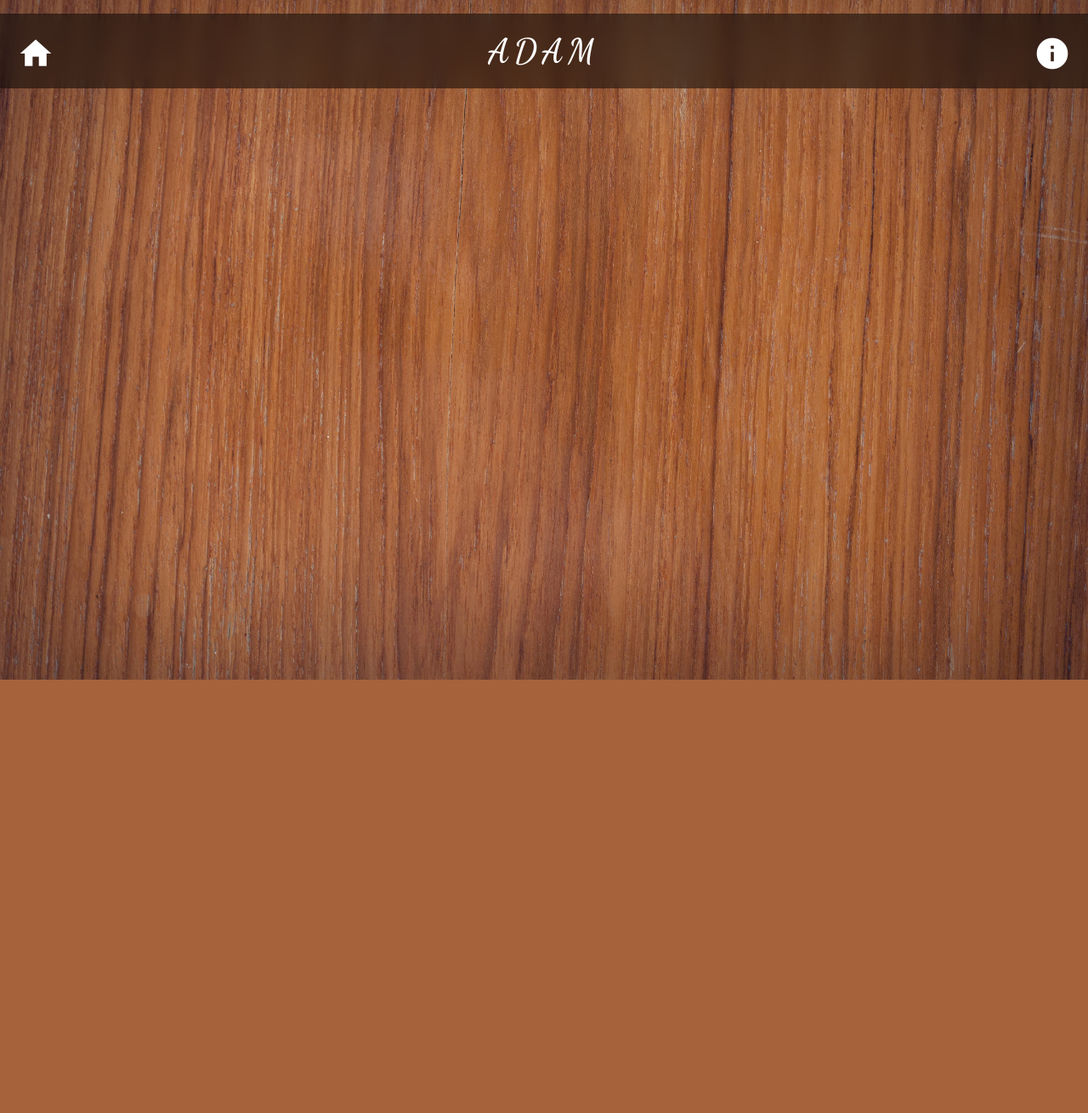
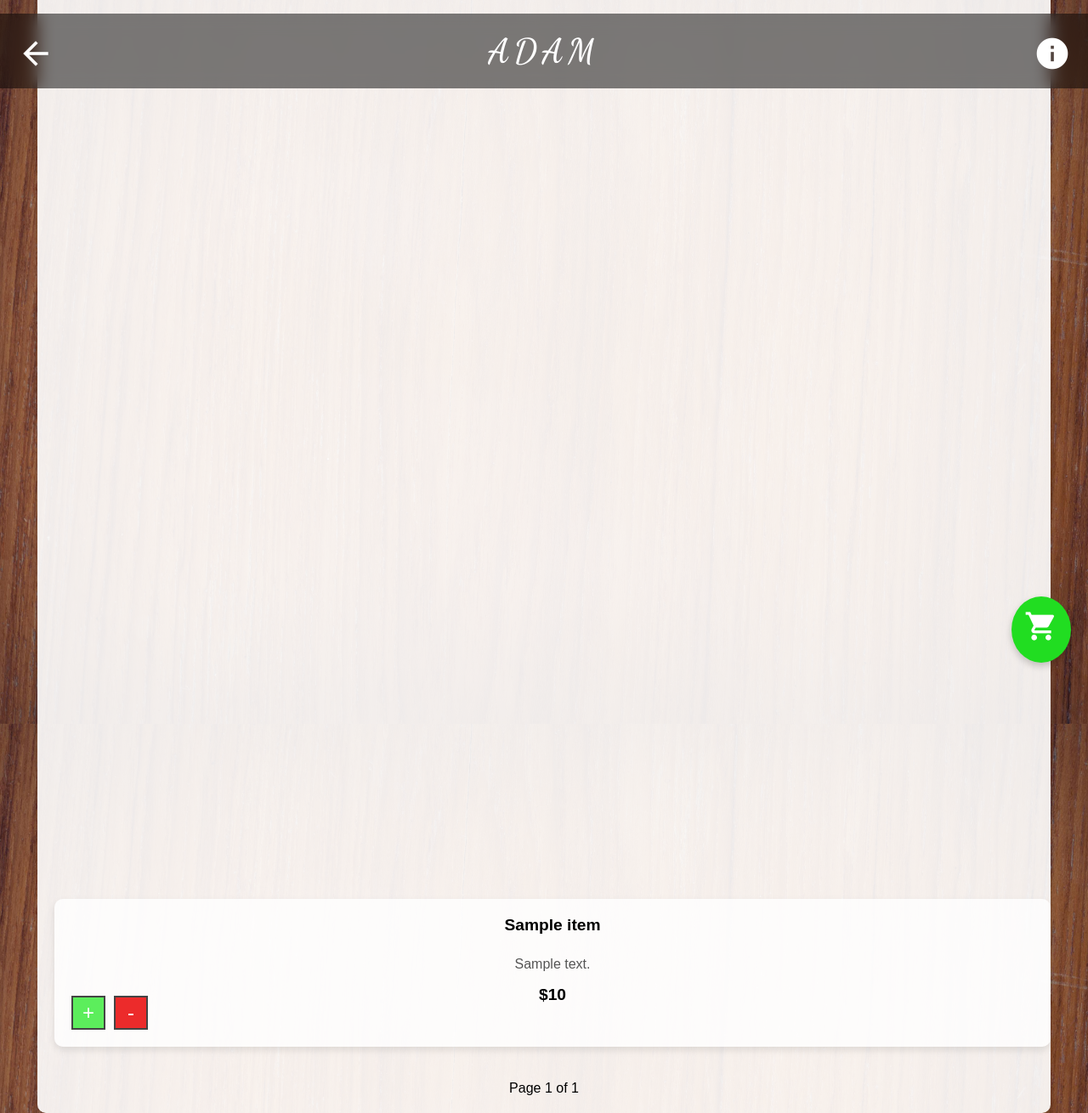
Before and after one commit to AbdelrahmanWael2/orders-for-adam, a Flask app: template templates/dashboard.html in a window 1280 px wide. Shown: the whole page at 85% size. Before the commit the page ends 800 px from the top, so only its background shows below. Run offline with Flask 3, Linux system fonts and the light colour scheme; the template is opened without the code that fills it: most values are stand-ins (such as "Sample title", 1, 10 or a date in 2020).

Commit message:
some improvements to dashboard

```diff
--- a/static/style.css
+++ b/static/style.css
@@ -30,6 +30,8 @@ body {
     align-items: center;
     font-family: Arial, sans-serif;
     position: relative;
+    background-repeat: repeat-y;
+    background-attachment: fixed;
 }
 
 
@@ -63,6 +65,7 @@ body {
     text-align: center;
     background: rgba(0, 0, 0, 0.5);  /* Semi-transparent background */
     backdrop-filter: blur(10px);
+    z-index: 100;
 }
 
 /* Home icon styling */
@@ -103,12 +106,13 @@ body {
 
 /* Container styling */
 .container {
-    margin-top: 20px;
+    margin-top: 35%;
     padding: 20px;
     background-color: rgba(255, 255, 255, 0.9); /* Light semi-transparent white background */
     border-radius: 10px;
     text-align: center;
     box-shadow: 0 4px 6px rgba(0, 0, 0, 0.2);
+    width: 80%;
 }
 
 .container h3 {
@@ -174,15 +178,161 @@ a:hover {
     background-color: #666;
 }
 
+
+/* Item container styling */
+.items-container {
+    width: 100%;
+    margin-top: 1100px;
+    position: relative;
+    align-content: center;
+}
+
+/* Individual item card styling */
+.item-card {
+    background-color: rgba(255, 255, 255, 0.8);
+    border-radius: 10px;
+    padding: 3px;
+    text-align: center;
+    box-shadow: 0px 4px 8px rgba(0, 0, 0, 0.1);
+    width: 100%; /* Ensures each item takes up full width */
+    margin-bottom: 20px; /* Space between items */
+}
+
+.item-card img {
+    max-width: 100%;
+    height: auto;
+    border-radius: 8px;
+}
+
+.item-card h4 {
+    margin-top: 10px;
+    font-size: 1.2em;
+    font-weight: 600;
+}
+
+.item-card p {
+    font-size: 1em;
+    color: #555;
+    margin-top: 5px;
+}
+
+.item-card span {
+    font-size: 1.2em;
+    font-weight: bold;
+    margin-top: 10px;
+    display: block;
+}
+
+/* Quantity buttons (Plus & Minus) */
+.quantity-buttons {
+    position: relative;
+    bottom: 10px;
+    left:  10px;
+    display: flex;
+    gap: 10px;
+}
+
+/* Square buttons */
+.plus-button,
+.minus-button {
+    background-color: transparent;
+    border: 2px solid #444;
+    color: white;
+    font-size: 1.5em;
+    width: 40px;  /* Square size */
+    height: 40px; /* Square size */
+    display: flex;
+    justify-content: center;
+    align-items: center;
+    cursor: pointer;
+    transition: background-color 0.3s ease;
+}
+
+.plus-button {
+    background-color: rgb(92, 238, 92);
+}
+
+.plus-button:hover {
+    background-color: darkgreen;
+}
+
+.minus-button {
+    background-color: rgb(236, 43, 43);
+}
+
+.minus-button:hover {
+    background-color: darkred;
+}
+
+/* Floating Shopping Cart Button */
+.cart-button {
+    position: fixed;
+    bottom: 20px;
+    right: 20px;
+    background-color: rgb(33, 221, 33);
+    color: white;
+    padding: 15px;
+    border-radius: 70%;
+    font-size: 2em;
+    box-shadow: 0px 4px 8px rgba(0, 0, 0, 0.2);
+    transition: background-color 0.3s ease;
+    z-index: 100; /* Ensures it stays on top of other content */
+}
+
+.cart-button:hover {
+    background-color: darkgreen;
+}
+
+.cart-button span {
+    pointer-events: none;
+}
+
+
+/* Pagination controls */
+.pagination {
+    display: flex;
+    justify-content: center;
+    align-items: center;
+    gap: 10px;
+    margin-top: 20px;
+}
+
+.pagination a {
+    text-decoration: none;
+    color: #444;
+    font-weight: bold;
+}
+
+.pagination a:hover {
+    color: #007BFF;
+}
+
+
 /* Media Query for larger screens */
 @media (min-width: 600px) {
     .container {
-        width: 80%; /* Take 80% width of the screen on tablets */
+        width: 90%; /* Take 80% width of the screen on tablets */
+    }
+    .item-card {
+        padding: 10px;
+    }
+
+    .pagination {
+        flex-direction: column;
+        gap: 5px;
     }
 }
 
 @media (min-width: 768px) {
     .container {
-        width: 60%; /* Take 60% width of the screen on desktop */
+        width: 90%; /* Take 60% width of the screen on desktop */
+    }
+    .item-card {
+        padding: 10px;
+    }
+
+    .pagination {
+        flex-direction: column;
+        gap: 5px;
     }
 }
--- a/templates/dashboard.html
+++ b/templates/dashboard.html
@@ -11,16 +11,52 @@
     <link href="https://fonts.googleapis.com/icon?family=Material+Icons" rel="stylesheet">
 </head>
 <body class="dashboard-background">
-    <div class="title-container">
-        <!-- Home Icon Link -->
-        <a href="{{ url_for('main.home') }}" class="home-icon">
-            <span class="material-icons" style="font-size: 110%;">home</span>
+    <div class="container">
+        <!-- Title and Icon section -->
+        <div class="title-container">
+            <a href="{{ url_for('main.home') }}" class="home-icon">
+                <span class="material-icons" style="font-size: 110%;">arrow_back</span>
+            </a>
+            <h1 class="title">ADAM</h1>
+            <a href="#" class="info-icon">
+                <span class="material-icons" style="font-size: 110%;">info</span>
+            </a>
+        </div>
+
+
+        <!-- Displaying Items -->
+        <div class="items-container">
+            {% for item in items %}
+                <div class="item-card">
+                    <!-- <img src="{{ item.image_url }}" alt="{{ item.name }}"> -->
+                    <h4>{{ item.name }}</h4>
+                    <p>{{ item.description }}</p>
+                    <span>${{ item.price }}</span>
+
+                    <!-- Plus and Minus Buttons -->
+                    <div class="quantity-buttons">
+                        <button class="plus-button">+</button>
+                        <button class="minus-button">-</button>
+                    </div>
+                </div>
+            {% endfor %}
+        </div>
+
+        <!-- Shopping Cart Floating Button -->
+        <a href="#" class="cart-button">
+            <span class="material-icons" style="font-size: 40px;">shopping_cart</span>
         </a>
-        <!-- Title -->
-        <h1 class="title">ADAM</h1>
-        <a href="#" class="info-icon">
-            <span class="material-icons" style="font-size: 110%;">info</span>  <!-- Info icon -->
-        </a>
+
+        <!-- Pagination Controls -->
+        <div class="pagination">
+            {% if page > 1 %}
+                <a href="{{ url_for('main.dashboard', table_number=table_number, page=page-1) }}">Previous</a>
+            {% endif %}
+            <span>Page {{ page }} of {{ total_pages }}</span>
+            {% if page < total_pages %}
+                <a href="{{ url_for('main.dashboard', table_number=table_number, page=page+1) }}">Next</a>
+            {% endif %}
+        </div>
     </div>
 </body>
 </html>
--- a/templates/signin.html
+++ b/templates/signin.html
@@ -15,7 +15,7 @@
         {% if messages %}
             <ul>
                 {% for category, message in messages %}
-                    <li class="alert alert-{{ category }}">{{ message }}</li>
+                    <li class="alert alert-{{ category }}" style="color: red;font-size: 20px;">{{ message }}</li>
                 {% endfor %}
             </ul>
         {% endif %}
```
Also changed, not shown: app/firebase.py (+24 -0 lines), app/routes.py (+17 -6 lines).
